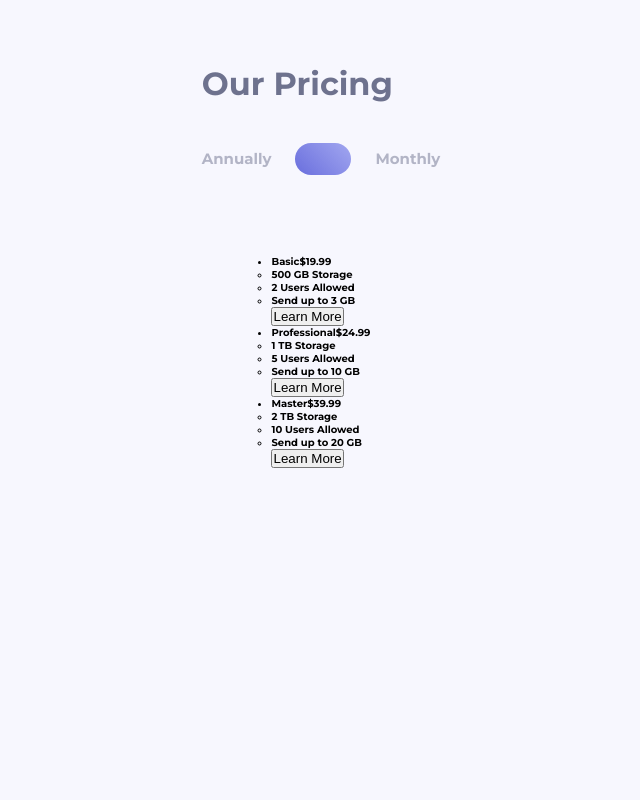
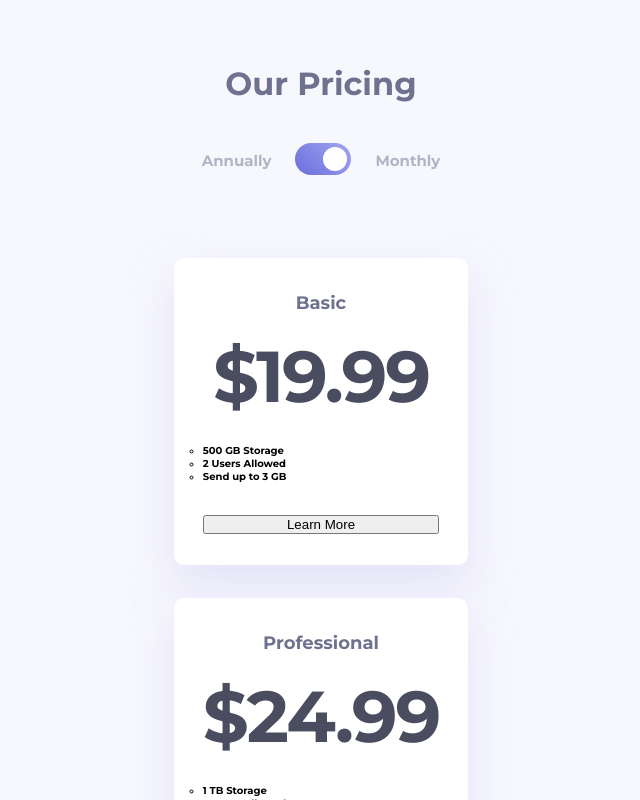
Before and after one commit to AdamHaniff/Pricing-Component-With-Toggle, a React (Create React App) app: page / in a window 1280 px wide. Shown: the top 800 px of the page, without its empty margins (319-959 px from the left). Built offline with nearby package versions, Linux system fonts and the light colour scheme.

Commit message:
Styled pricing-plan__price in 375px layout

```diff
--- a/src/css/main.css
+++ b/src/css/main.css
@@ -14,6 +14,7 @@ html {
 body {
   background: #f7f7fe;
   font-family: "Montserrat", sans-serif;
+  font-weight: 700;
 }
 
 html,
@@ -35,6 +36,7 @@ body {
   margin-top: 6.4rem;
 }
 .subscription-plan__header {
+  text-align: center;
   color: #6e728e;
   font-size: 3.2rem;
 }
@@ -48,24 +50,66 @@ body {
   font-size: 1.5rem;
   line-height: 2.8rem;
 }
-.subscription-plan__toggle {
-  display: inline-block;
-  width: 5.6rem;
-  height: 3.2rem;
-  position: relative;
-}
 .subscription-plan__checkbox {
   opacity: 0;
   width: 0;
   height: 0;
 }
+.subscription-plan__checkbox:checked + .subscription-plan__slider::before {
+  transform: translateX(-2.3rem);
+}
 .subscription-plan__slider {
+  display: inline-block;
+  width: 5.6rem;
+  height: 3.2rem;
+  background: linear-gradient(225deg, #a2a7f0, #696edd);
+  border-radius: 1.6rem;
+  position: relative;
+}
+.subscription-plan__slider::before {
+  content: "";
+  display: inline-block;
+  width: 2.4rem;
+  height: 2.4rem;
+  border-radius: 2.4rem;
+  background: #fff;
   position: absolute;
-  top: 0;
-  left: 0;
-  right: 0;
-  bottom: 0;
-  background: linear-gradient(225deg, #a2a7f0, #696edd);
+  top: 0.4rem;
+  right: 0.4rem;
   transition: 0.3s;
-  border-radius: 1.6rem;
+}
+
+.pricing-plans {
+  display: flex;
+  flex-direction: column;
+  gap: 3.25rem;
+}
+
+.pricing-plan {
+  display: flex;
+  flex-direction: column;
+  gap: 3.2rem;
+  max-width: 32.7rem;
+  border-radius: 1rem;
+  background: #fff;
+  box-shadow: 0 2rem 4rem 0 rgba(212, 210, 244, 0.5);
+  list-style: none;
+  padding: 3.1rem 2.9rem;
+}
+.pricing-plan__type-price {
+  display: flex;
+  flex-direction: column;
+  align-items: center;
+  gap: 2.4rem;
+}
+.pricing-plan__type {
+  color: #6e728e;
+  font-size: 1.8rem;
+  line-height: 2.8rem;
+}
+.pricing-plan__price {
+  color: #4a4d60;
+  font-size: 7.2rem;
+  line-height: 7.1rem;
+  letter-spacing: -0.216rem;
 }/*# sourceMappingURL=main.css.map */
--- a/src/main.scss
+++ b/src/main.scss
@@ -38,6 +38,7 @@ html {
 body {
   background: $color-white-lilac;
   font-family: $font-montserrat;
+  font-weight: $fw-700;
 }
 
 html,
@@ -63,6 +64,7 @@ body {
   margin-top: 6.4rem;
 
   &__header {
+    text-align: center;
     color: $color-storm-grey;
     font-size: 3.2rem;
   }
@@ -79,27 +81,74 @@ body {
     line-height: 2.8rem;
   }
 
-  &__toggle {
-    display: inline-block;
-    width: 5.6rem;
-    height: 3.2rem;
-    position: relative;
-  }
-
   &__checkbox {
     opacity: 0;
     width: 0;
     height: 0;
+
+    &:checked + .subscription-plan__slider::before {
+      transform: translateX(-2.3rem);
+    }
   }
 
   &__slider {
-    position: absolute;
-    top: 0;
-    left: 0;
-    right: 0;
-    bottom: 0;
+    display: inline-block;
+    width: 5.6rem;
+    height: 3.2rem;
     background: $color-slider;
-    transition: 0.3s;
     border-radius: 1.6rem;
+    position: relative;
+
+    &::before {
+      content: "";
+      display: inline-block;
+      width: 2.4rem;
+      height: 2.4rem;
+      border-radius: 2.4rem;
+      background: $color-white;
+      position: absolute;
+      top: 0.4rem;
+      right: 0.4rem;
+      transition: 0.3s;
+    }
   }
 }
+
+// ********* PRICING-PLAN *********
+.pricing-plans {
+  display: flex;
+  flex-direction: column;
+  gap: 3.25rem;
+}
+
+.pricing-plan {
+  display: flex;
+  flex-direction: column;
+  gap: 3.2rem;
+  max-width: 32.7rem;
+  border-radius: 1rem;
+  background: $color-white;
+  box-shadow: 0 2rem 4rem 0 rgba(212, 210, 244, 0.5);
+  list-style: none;
+  padding: 3.1rem 2.9rem;
+
+  &__type-price {
+    display: flex;
+    flex-direction: column;
+    align-items: center;
+    gap: 2.4rem;
+  }
+
+  &__type {
+    color: $color-storm-grey;
+    font-size: 1.8rem;
+    line-height: 2.8rem;
+  }
+
+  &__price {
+    color: $color-mulled-wine;
+    font-size: 7.2rem;
+    line-height: 7.1rem;
+    letter-spacing: -0.216rem;
+  }
+}
```
Also changed, not shown: 1 other file (tests, documents, lock files or other folders).
